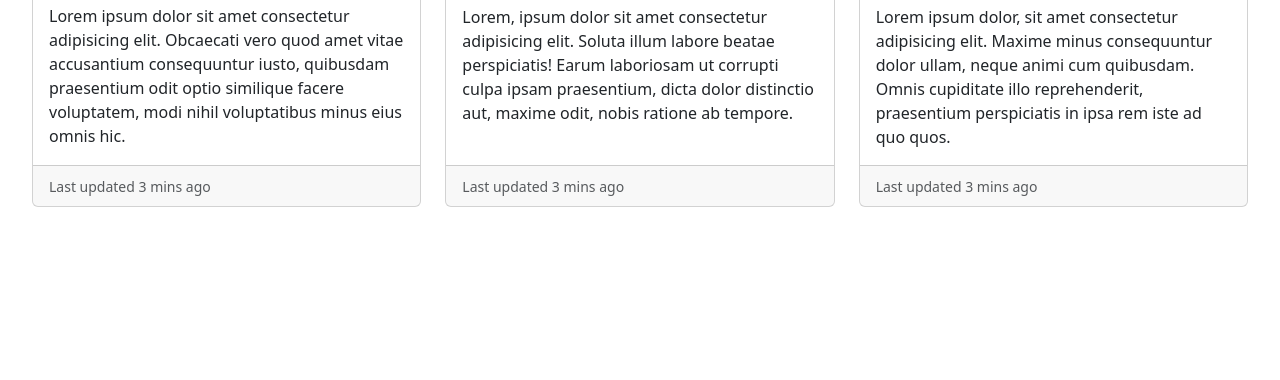
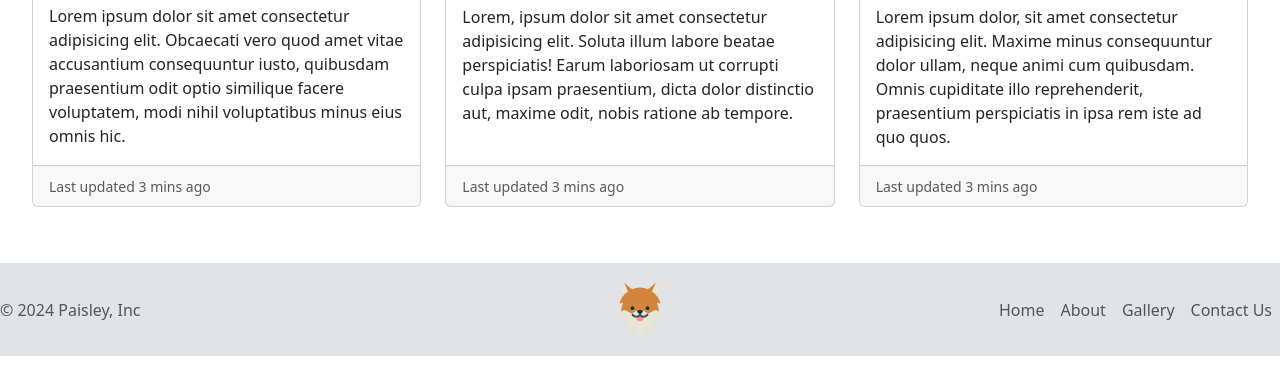
Before and after one commit to crombout89/demo05_rombout_caley, a plain HTML site: page index.html in a window 1280 px wide. Shown: the part 1091-1471 px from the top of the page. Before the commit the page ends 1330 px from the top, so only its background shows below. Drawn offline with nearby package versions, Linux system fonts and the light colour scheme.

Commit message:
Added Bootstrap Footer

```diff
--- a/index.html
+++ b/index.html
@@ -110,6 +110,22 @@
 
     </div>
 
+    <!--Footer-->
+    <footer class="d-flex flex-wrap justify-content-between align-items-center py-3 my-4 border-top bg-secondary-subtle">
+        <p class="col-md-4 mb-0 text-muted">© 2024 Paisley, Inc</p>
+
+        <a href="/" class="col-md-4 d-flex align-items-center justify-content-center mb-3 mb-md-0 me-md-auto link-dark text-decoration-none">
+          <img src="./images/pomeranian.svg" width="60px" height="auto">
+        </a>
+
+        <ul class="nav col-md-4 justify-content-end">
+          <li class="nav-item"><a href="#" class="nav-link px-2 text-muted">Home</a></li>
+          <li class="nav-item"><a href="#" class="nav-link px-2 text-muted">About</a></li>
+          <li class="nav-item"><a href="#" class="nav-link px-2 text-muted">Gallery</a></li>
+          <li class="nav-item"><a href="#" class="nav-link px-2 text-muted">Contact Us</a></li>
+        </ul>
+      </footer>
+
     <!---------------------------------------------->
     <!-- Your own JavaScript functions go here    -->
     <!---------------------------------------------->
```
